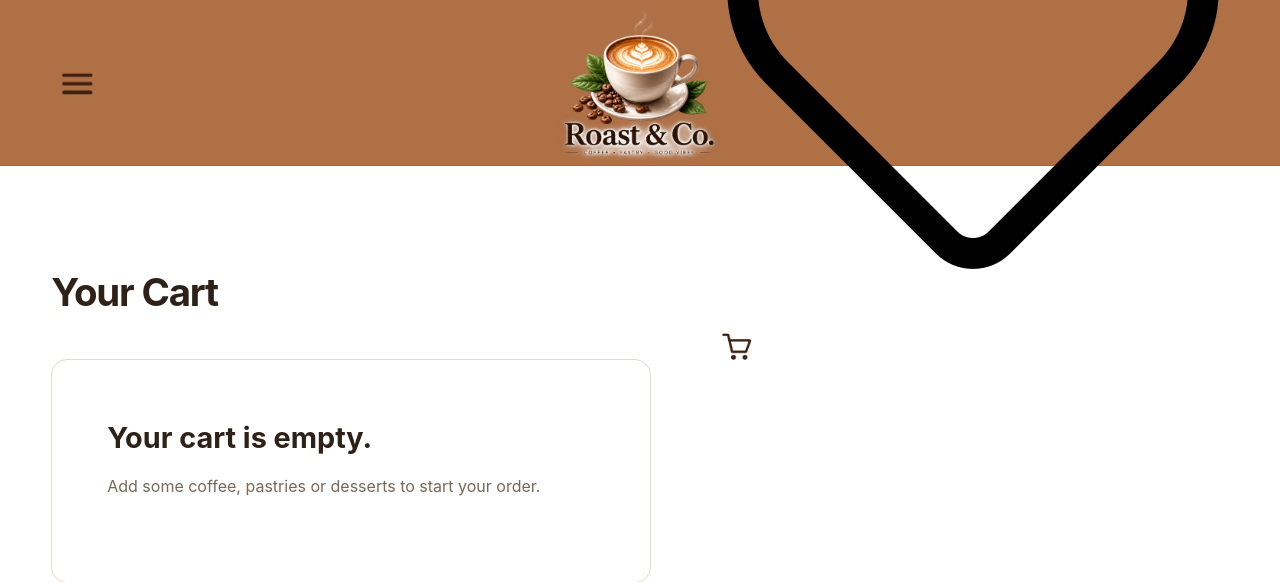
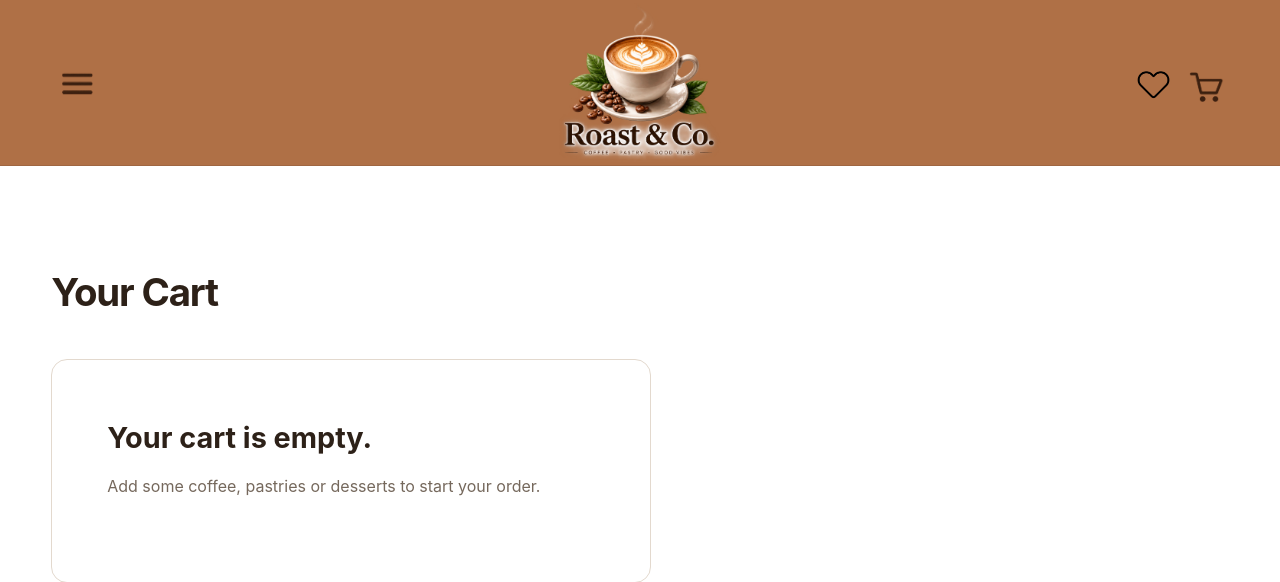
Before and after one commit to kisshere69/devops-project-e-commerce, a Flask app: page /cart in a window 1280 px wide. Shown: the top 582 px of the page. Run offline with Flask 3, Linux system fonts and the light colour scheme; data that the repository does not hold is empty; some libraries are stand-ins or nearby versions.

Commit message:
Configured wishlist icon styling. Combined wishlist and cart icons in one class.

```diff
--- a/app/static/css/style.css
+++ b/app/static/css/style.css
@@ -589,7 +589,18 @@
     font-weight: 700;
 }
 
-.cart-count {
+/* Cart + Wishlist count */
+
+.header-action-link {
+    display: flex;
+    align-items: center;
+    gap: 8px;
+
+    color: var(--text-primary);
+    font-weight: 700;
+}
+
+.header-action-count {
     min-width: 22px;
     height: 22px;
 
@@ -609,8 +620,8 @@
 }
 
 .cart-icon {
-    width: 40px;
-    height: 40px;
+    width: 45px;
+    height: 45px;
 
     display: block;
 
@@ -1168,6 +1179,8 @@
     gap: 12px;
 }
 
+/* Wishlist */
+
 .wishlist-button {
     width: 44px;
     height: 44px;
@@ -1201,3 +1214,24 @@
 .wishlist-button:active .wishlist-icon {
     transform: scale(0.95);
 }
+
+.wishlist-link {
+    display: flex;
+    align-items: center;
+    justify-content: center;
+}
+
+.wishlist-header-icon {
+    width: 33px;
+    height: 33px;
+    object-fit: contain;
+    transform: translateY(2px);
+}
+
+/* Wishlist + Cart icons */
+
+.header-right-actions {
+    display: flex;
+    align-items: center;
+    gap: 14px;
+}
```
